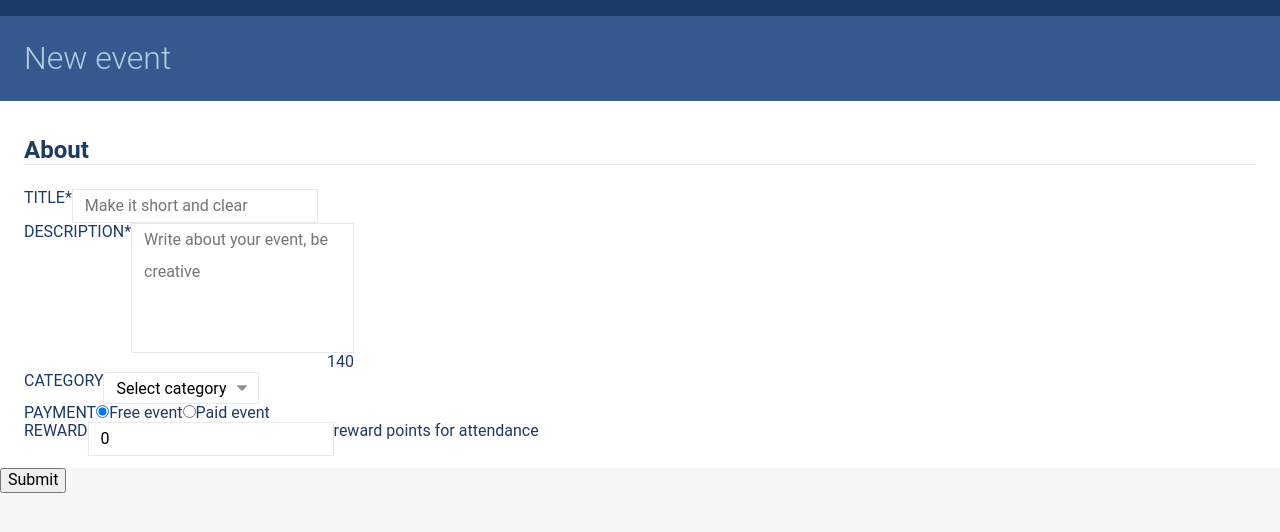
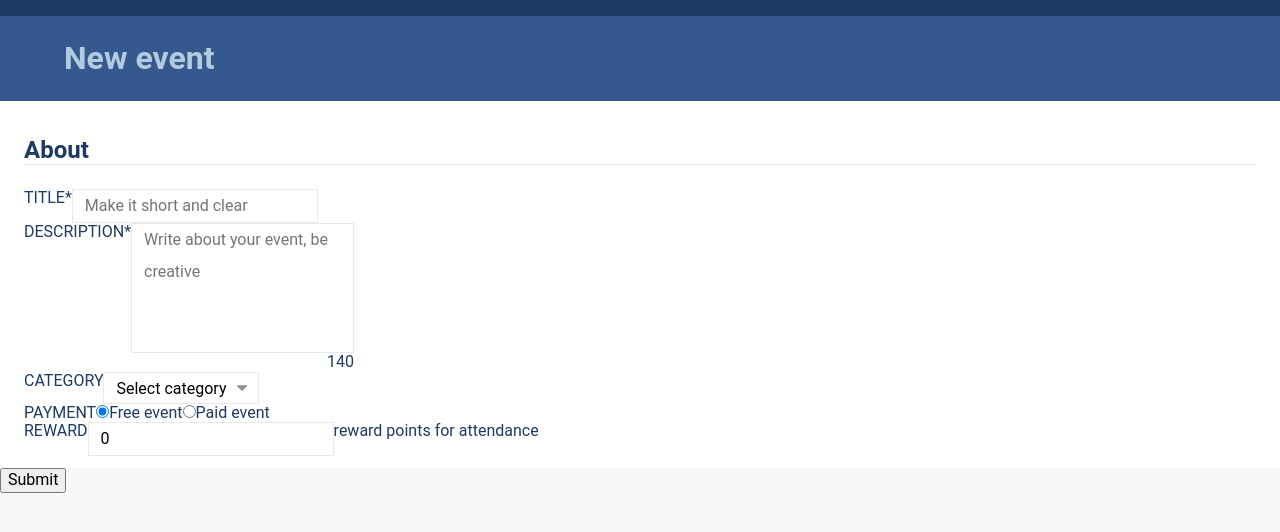
Before and after one commit to pumanitro/Accenture-Interview-App, a React (Create React App) app: page / in a window 1280 px wide. Shown: the top 532 px of the page. Built offline with nearby package versions, Linux system fonts and the light colour scheme.

Commit message:
Added global app wrapper.

```diff
--- /dev/null
+++ b/src/components/AppWrapper/AppWrapepr.s.ts
@@ -0,0 +1,8 @@
+import styled from 'styled-components';
+
+export const AppWrapperStyles = styled.div`
+  width: 1200px;
+  margin: auto;
+  display: flex;
+  justify-content: center;
+`;
--- /dev/null
+++ b/src/components/AppWrapper/AppWrapper.tsx
@@ -0,0 +1,3 @@
+import { AppWrapperStyles } from './AppWrapepr.s';
+
+export const AppWrapper = AppWrapperStyles;
--- a/src/components/NewEventHeader/NewEventHeader.s.tsx
+++ b/src/components/NewEventHeader/NewEventHeader.s.tsx
@@ -1,10 +1,18 @@
 import styled from 'styled-components';
+import { AppWrapperStyles } from '../AppWrapper/AppWrapepr.s';
 
-export const StyledHeader = styled.h1`
+export const HeaderWrapper = styled.div`
   border-top: 16px solid ${props => props.theme.colors.utils.text.dark};
-  margin: 0;
-  padding: 24px;
   font-weight: 300;
-  color: ${props => props.theme.colors.utils.text.light};
   background-color: ${props => props.theme.colors.utils.background.mid};
 `;
+
+export const StyledHeading = styled.h1`
+  padding: 24px;
+  margin: 0;
+  color: ${props => props.theme.colors.utils.text.light};
+`;
+
+export const StyledAppWrapper = styled(AppWrapperStyles)`
+  justify-content: flex-start;
+`;
--- a/src/components/NewEventHeader/NewEventHeader.tsx
+++ b/src/components/NewEventHeader/NewEventHeader.tsx
@@ -1,4 +1,10 @@
 import React from 'react';
-import { StyledHeader } from './NewEventHeader.s';
+import { StyledHeading, HeaderWrapper, StyledAppWrapper } from './NewEventHeader.s';
 
-export const NewEventHeader = () => <StyledHeader>New event</StyledHeader>;
+export const NewEventHeader = () => (
+  <HeaderWrapper>
+    <StyledAppWrapper>
+      <StyledHeading>New event</StyledHeading>
+    </StyledAppWrapper>
+  </HeaderWrapper>
+);
```
